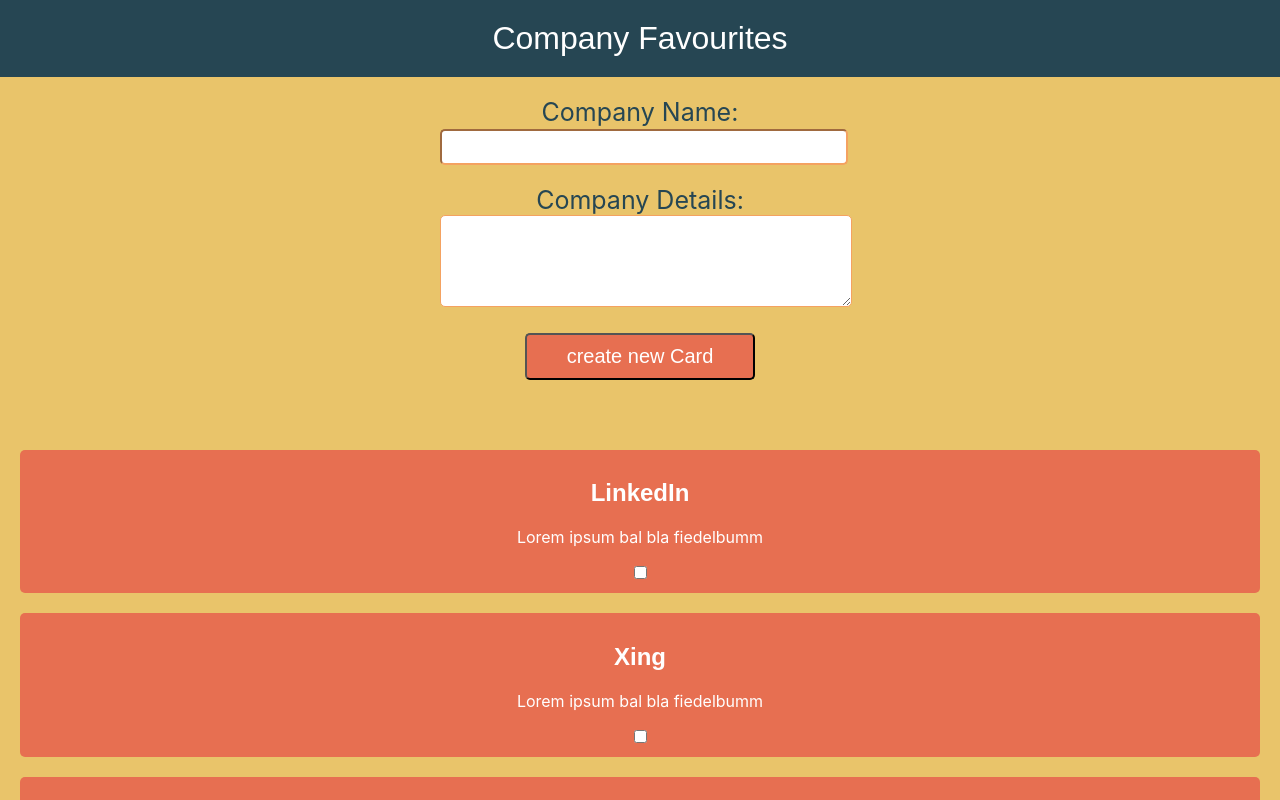
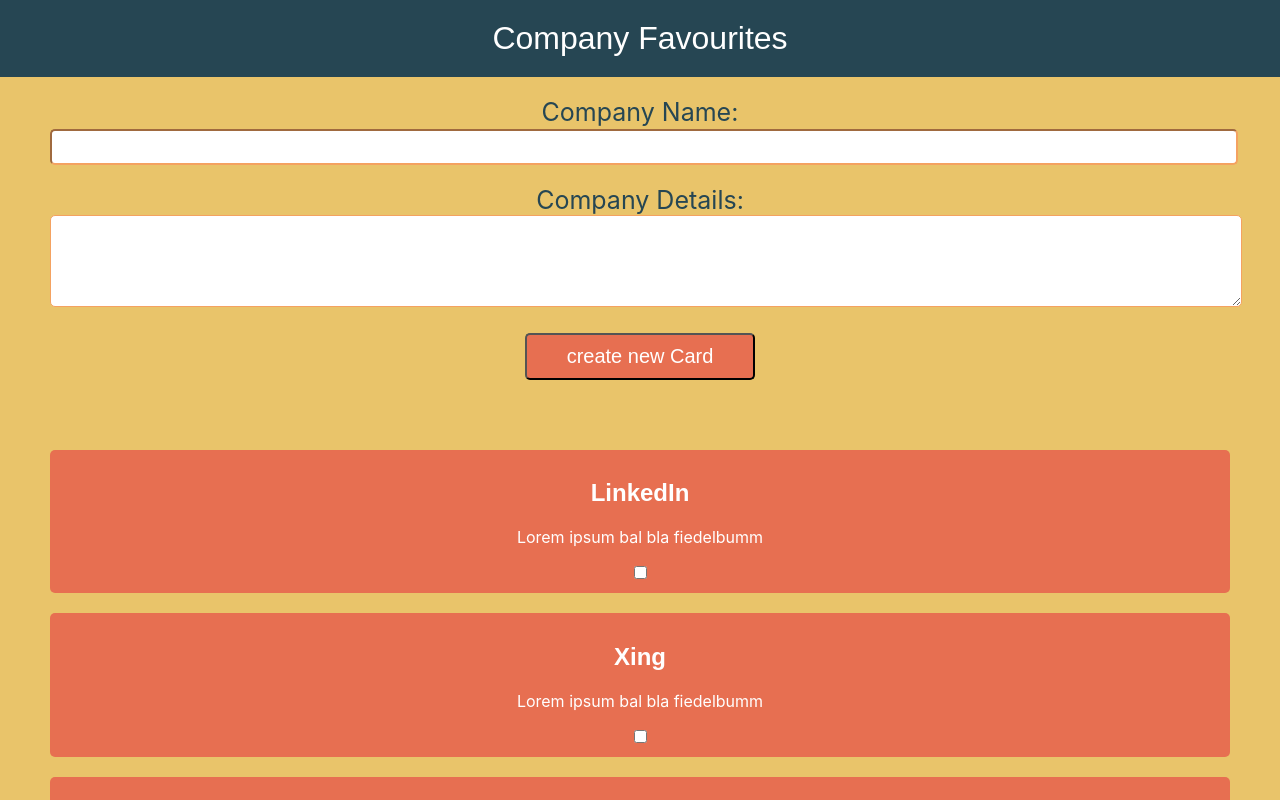
Before and after one commit to ronnyleibham/company-favourite, a React (Vite) app: page / in a window 1280 px wide. Shown: the top 800 px of the page. Built offline with nearby package versions, Linux system fonts and the light colour scheme.

Commit message:
Last CSS changes

```diff
--- a/src/app/components/Card/Card.module.css
+++ b/src/app/components/Card/Card.module.css
@@ -3,7 +3,7 @@
   background-color: #e76f51;
   padding: 10px 20px;
   border-radius: 5px;
-  margin: 20px 20px;
+  margin: 20px 50px;
 }
 
 .card--applied {
--- a/src/app/components/Form/Form.module.css
+++ b/src/app/components/Form/Form.module.css
@@ -3,8 +3,7 @@
   flex-wrap: nowrap;
   flex-direction: column;
   row-gap: 20px;
-  margin: auto;
-  width: 400px;
+  margin: auto 50px;
   padding-top: 20px;
 
   /* grid-template-columns: 1fr;
```
